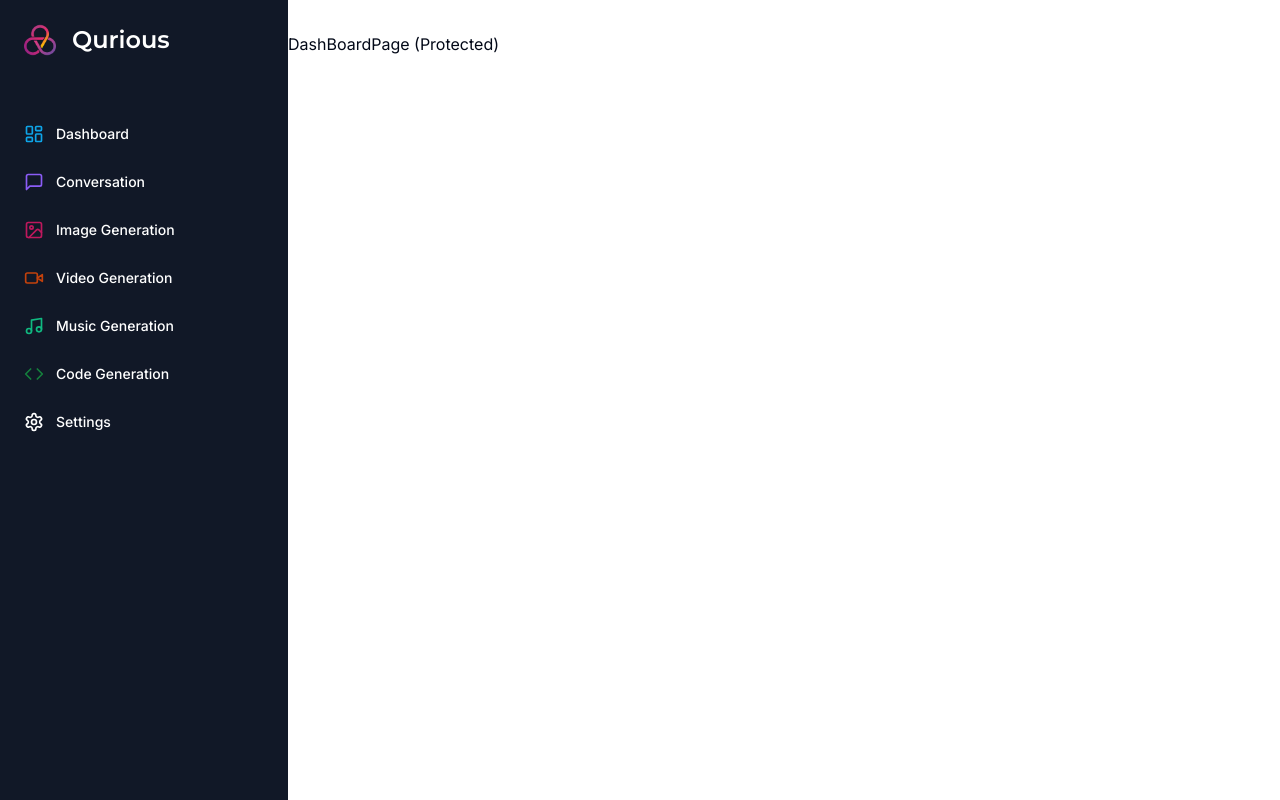
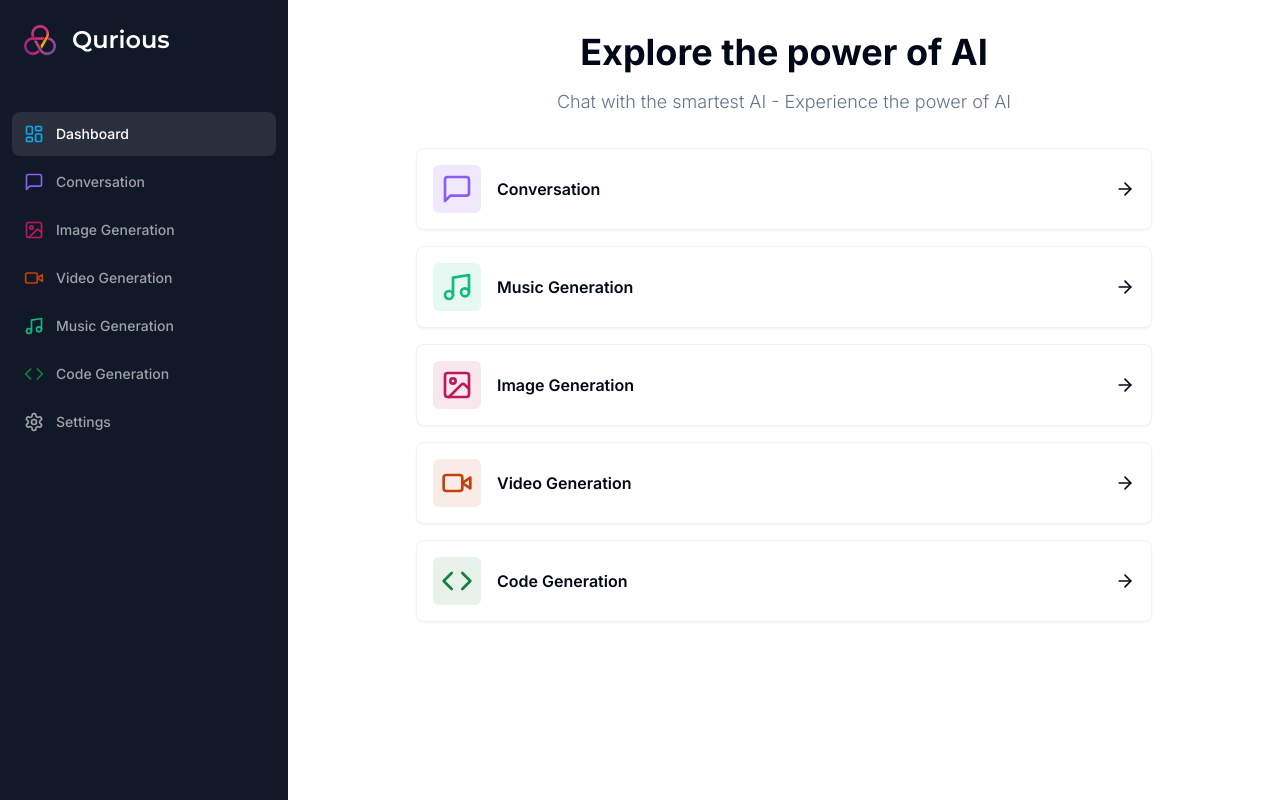
Before and after one commit to PavankumarUppar/Qurious, a Next.js app: page /dashboard in a window 1280 px wide. Built offline with nearby package versions, Linux system fonts and the light colour scheme.

Commit message:
new: completed dashboard with cards and styling

```diff
--- a/app/(dashboard)/(routes)/dashboard/page.tsx
+++ b/app/(dashboard)/(routes)/dashboard/page.tsx
@@ -1,9 +1,78 @@
+"use client";
+
+import { Card } from "@/components/ui/card";
+import { cn } from "@/lib/utils";
+import { ArrowRight, Code, ImageIcon, MessageSquare, Music, VideoIcon } from "lucide-react";
+import { useRouter } from "next/navigation";
+
+const tools = [
+  {
+    label: "Conversation",
+    icon: MessageSquare,
+    color: "text-violet-500",
+    bgColor: "bg-violet-700/10",
+    href: "/conversation"
+  },
+  {
+    label: "Music Generation",
+    icon: Music,
+    color: "text-emerald-500",
+    bgColor: "bg-emerald-500/10",
+    href: "/music"
+  },
+  {
+    label: "Image Generation",
+    icon: ImageIcon,
+    color: "text-pink-700",
+    bgColor: "bg-pink-700/10",
+    href: "/image"
+  },
+  {
+    label: "Video Generation",
+    icon: VideoIcon,
+    color: "text-orange-700",
+    bgColor: "bg-orange-700/10",
+    href: "/video"
+  },
+  {
+    label: "Code Generation",
+    icon: Code,
+    color: "text-green-700",
+    bgColor: "bg-green-700/10",
+    href: "/code"
+  },
+]
+
 const DashboardPage = () => {
+  const router = useRouter();
+
   return (
     <div>
-      <p>
-        DashBoardPage (Protected)
-      </p>
+      <div className="mb-8 space-y-4">
+        <h2 className="text-2xl md:text-4xl font-bold text-center">
+          Explore the power of AI
+        </h2>
+        <p className="text-muted-foreground font-light text-sm md:text-lg text-center">
+          Chat with the smartest AI - Experience the power of AI
+        </p>
+      </div>
+      <div className="px-4 md:px-20 lg:px-32 space-y-4">
+        {tools.map((tool) => (
+          <Card onClick={() => router.push(tool.href)} key={tool.href}
+          className="p-4 border-black/5 flex items-center justify-between hover:shadow-md transition cursor-pointer"
+          >
+            <div className="flex items-center gap-x-4">
+              <div className={cn("p-2 w-fit rounded-md", tool.bgColor)}>
+                <tool.icon className={cn("w-8 h-8", tool.color)} />
+              </div>
+              <div className="font-semibold">
+                {tool.label}
+              </div>
+            </div>
+            <ArrowRight className="w-5 h-5"/>
+          </Card>
+        ))}
+      </div>
     </div>
   );
 }
--- a/components/Sidebar.tsx
+++ b/components/Sidebar.tsx
@@ -4,6 +4,7 @@ import { Code, ImageIcon, LayoutDashboard, MessageSquare, Music, Settings, Video
 import { Montserrat } from "next/font/google";
 import Image from "next/image";
 import Link from "next/link";
+import { usePathname } from "next/navigation";
 
 const montserrat = Montserrat({weight: "600", subsets: ["latin"]})
 
@@ -52,6 +53,7 @@ const routes = [
 ]
 
 const Sidebar = () => {
+    const pathname = usePathname();
     return (
         <div className="space-y-4 py-4 flex flex-col h-full bg-[#111827] text-white">
             <div className="px-3 py-2 flex-1">
@@ -72,10 +74,10 @@ const Sidebar = () => {
                         <Link
                             href={route.href}
                             key={route.href}
-                            className="text-sm group flex p-3 w-full
-                            justify-start font-medium cursor-pointer hover:text-white
-                            hover:bg-white/10 rounded-lg transition"
-                        >
+                            className={cn(
+                                "text-sm group flex p-3 w-full justify-start font-medium cursor-pointer hover:text-white hover:bg-white/10 rounded-lg transition",
+                                pathname === route.href ? "text-white bg-white/10" : "text-zinc-400",
+                              )}>
                             <div className="flex items-center flex-1">
                                 <route.icon className={cn("h-5 w-5 mr-3", route.color)} />
                                 {route.label}
--- /dev/null
+++ b/components/ui/card.tsx
@@ -0,0 +1,79 @@
+import * as React from "react"
+
+import { cn } from "@/lib/utils"
+
+const Card = React.forwardRef<
+  HTMLDivElement,
+  React.HTMLAttributes<HTMLDivElement>
+>(({ className, ...props }, ref) => (
+  <div
+    ref={ref}
+    className={cn(
+      "rounded-lg border bg-card text-card-foreground shadow-sm",
+      className
+    )}
+    {...props}
+  />
+))
+Card.displayName = "Card"
+
+const CardHeader = React.forwardRef<
+  HTMLDivElement,
+  React.HTMLAttributes<HTMLDivElement>
+>(({ className, ...props }, ref) => (
+  <div
+    ref={ref}
+    className={cn("flex flex-col space-y-1.5 p-6", className)}
+    {...props}
+  />
+))
+CardHeader.displayName = "CardHeader"
+
+const CardTitle = React.forwardRef<
+  HTMLParagraphElement,
+  React.HTMLAttributes<HTMLHeadingElement>
+>(({ className, ...props }, ref) => (
+  <h3
+    ref={ref}
+    className={cn(
+      "text-2xl font-semibold leading-none tracking-tight",
+      className
+    )}
+    {...props}
+  />
+))
+CardTitle.displayName = "CardTitle"
+
+const CardDescription = React.forwardRef<
+  HTMLParagraphElement,
+  React.HTMLAttributes<HTMLParagraphElement>
+>(({ className, ...props }, ref) => (
+  <p
+    ref={ref}
+    className={cn("text-sm text-muted-foreground", className)}
+    {...props}
+  />
+))
+CardDescription.displayName = "CardDescription"
+
+const CardContent = React.forwardRef<
+  HTMLDivElement,
+  React.HTMLAttributes<HTMLDivElement>
+>(({ className, ...props }, ref) => (
+  <div ref={ref} className={cn("p-6 pt-0", className)} {...props} />
+))
+CardContent.displayName = "CardContent"
+
+const CardFooter = React.forwardRef<
+  HTMLDivElement,
+  React.HTMLAttributes<HTMLDivElement>
+>(({ className, ...props }, ref) => (
+  <div
+    ref={ref}
+    className={cn("flex items-center p-6 pt-0", className)}
+    {...props}
+  />
+))
+CardFooter.displayName = "CardFooter"
+
+export { Card, CardHeader, CardFooter, CardTitle, CardDescription, CardContent }
```
